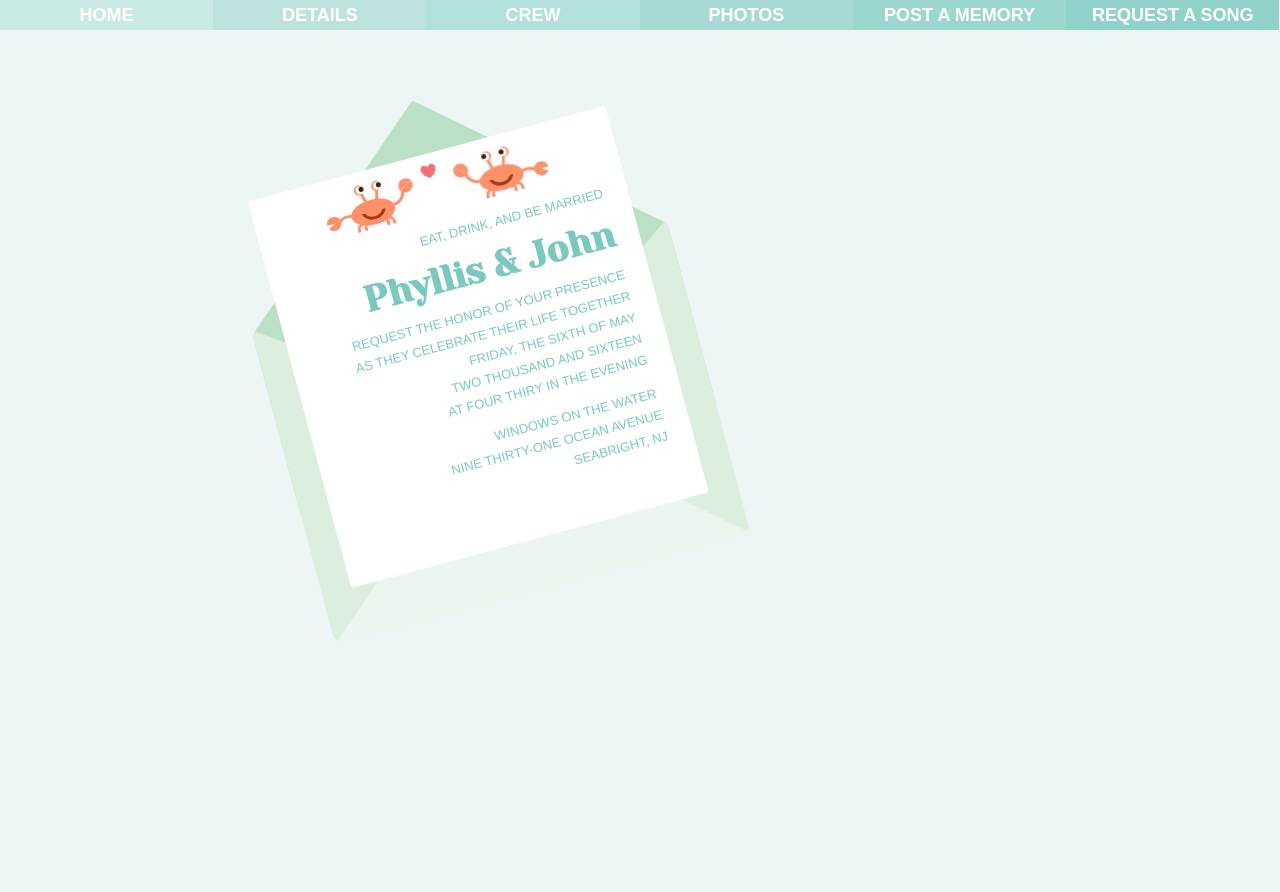
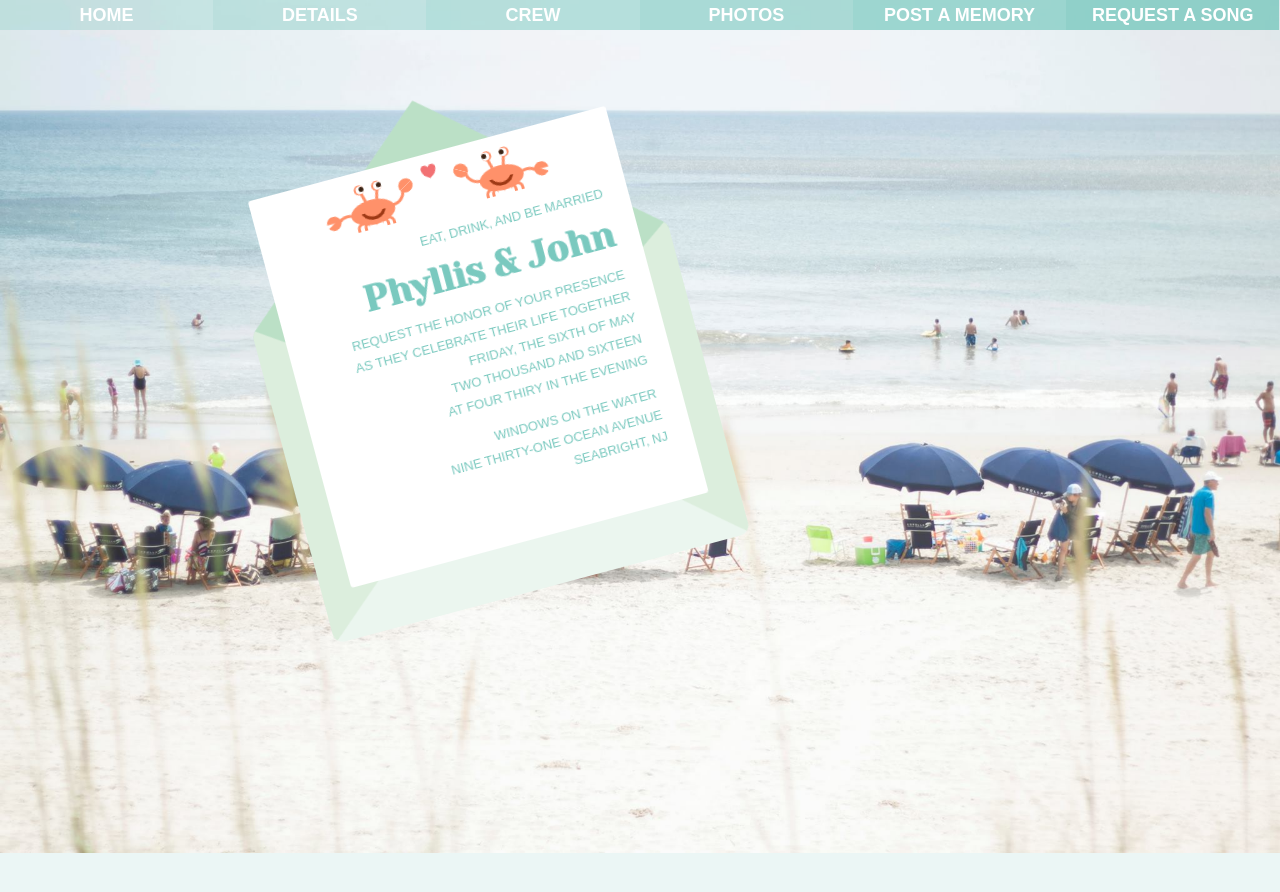
Before and after one commit to phyllisandjohn/phyllisandjohn.github.io, a Jekyll site: the page details/index.html, which Jekyll copies as it is, in a window 1280 px wide. Shown: the top 892 px of the page. Built offline with Jekyll 4.4.1, drawn with Linux system fonts in a browser that asks for light colours.

Commit message:
Update index.html

```diff
--- a/details/index.html
+++ b/details/index.html
@@ -14,7 +14,18 @@
 
 .inner-invitation {
 	height:400px;
+}
 
+.invitation {
+	-webkit-transform: rotate(0deg);
+	-moz-transform: rotate(0deg);
+	-ms-transform: rotate(0deg);
+	-o-transform: rotate(0deg);
+	transform: rotate(0deg);
+}
+
+img {
+	position: fixed;
 }
 </style>
 
@@ -31,7 +42,7 @@
 		</div>
 	</div>
 
-
+	<img src="/assets/obx.jpg" width='100%'>
 
 	<div class="main">
 		<div class="css-invitation">
```
